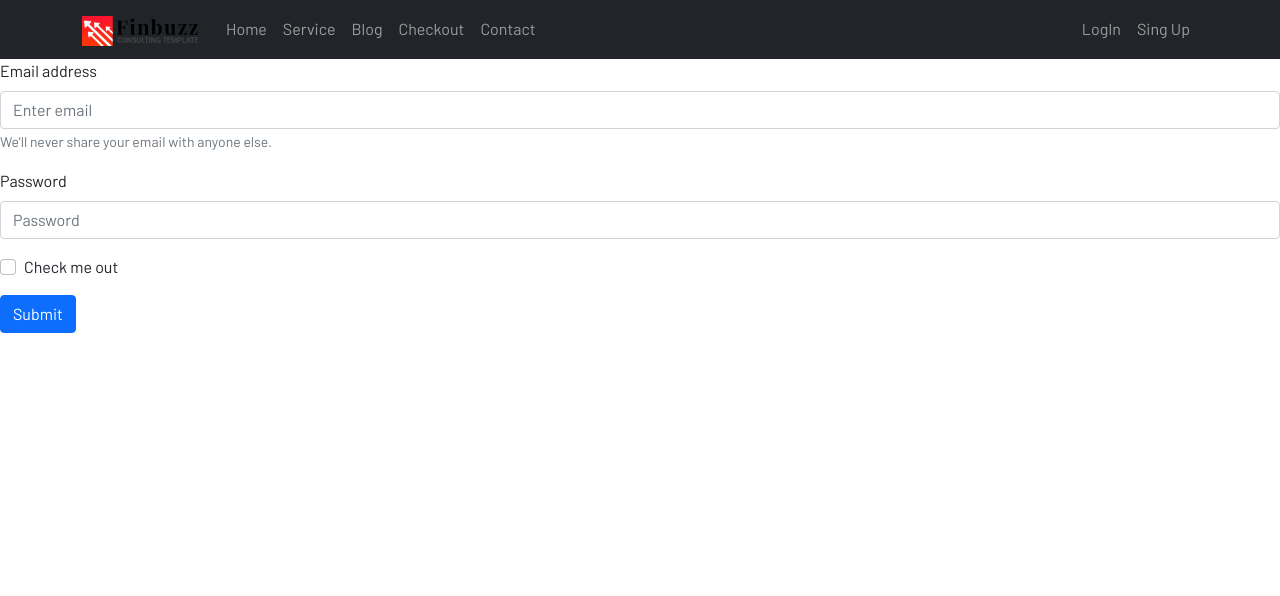
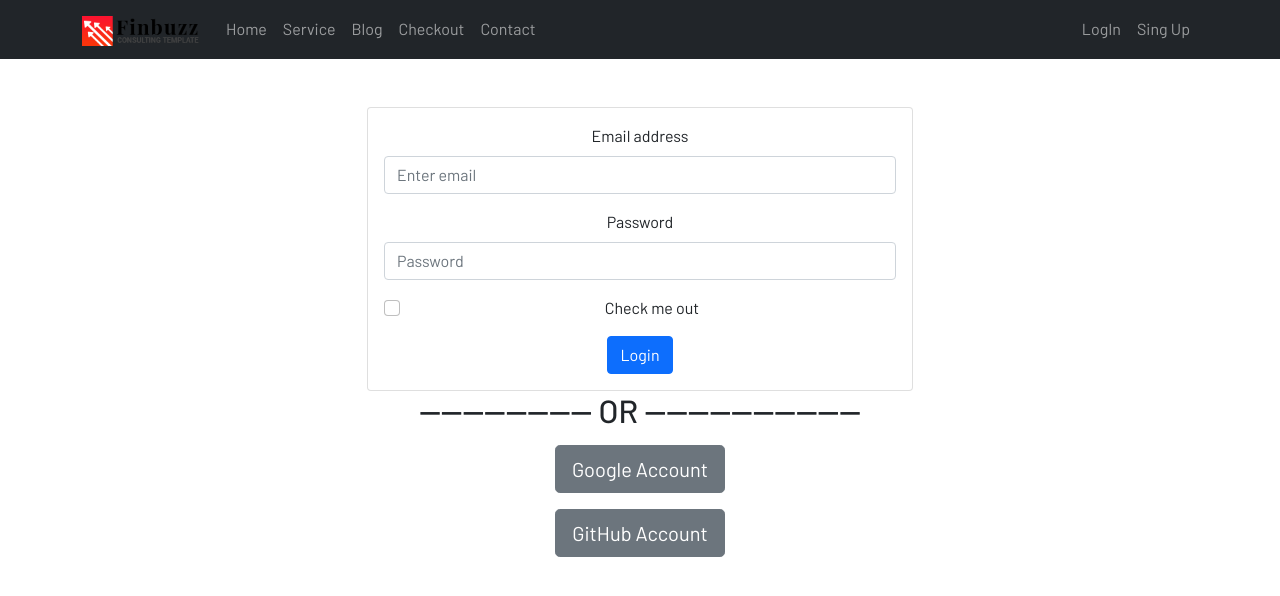
Before and after one commit to mkpbd/independent-service-provider, a React (Create React App) app: page /login in a window 1280 px wide. Shown: the top 596 px of the page. Built offline with nearby package versions, Linux system fonts and the light colour scheme.

Commit message:
singup form add

```diff
--- a/src/Pages/Login/Login.js
+++ b/src/Pages/Login/Login.js
@@ -1,16 +1,18 @@
 import React from "react";
-import { Button, Form } from "react-bootstrap";
+import { Button, Card, Col, Form } from "react-bootstrap";
+import { Link } from "react-router-dom";
 
 const Login = () => {
   return (
-    <div>
+    <div className="container py-5">
+      <div className="row">
+        <Col className="sm-8 col-lg-6 offset-lg-3 offset-sm-2">
+          <Card className="text-center">
+            <Card.Body>
               <Form>
                 <Form.Group className="mb-3" controlId="formBasicEmail">
                   <Form.Label>Email address</Form.Label>
                   <Form.Control type="email" placeholder="Enter email" />
-          <Form.Text className="text-muted">
-            We'll never share your email with anyone else.
-          </Form.Text>
                 </Form.Group>
 
                 <Form.Group className="mb-3" controlId="formBasicPassword">
@@ -21,12 +23,26 @@ const Login = () => {
                   <Form.Check type="checkbox" label="Check me out" />
                 </Form.Group>
                 <Button variant="primary" type="submit">
-          Submit
+                  Login
                 </Button>
               </Form>
+            </Card.Body>
+          </Card>
           {/* Social Media  Login  */}
 
+          <div className="text-center">
+            <h2>---------------- OR --------------------</h2>
+            <Button className="my-2 btn btn-lg btn-secondary">
+              Google Account
+            </Button>{" "}
+            <br></br>
+            <Button className="my-2 btn btn-lg btn-secondary">
+              GitHub Account
+            </Button>
 
+          </div>
+        </Col>
+      </div>
     </div>
   );
 };
--- a/src/Pages/Register/Register.js
+++ b/src/Pages/Register/Register.js
@@ -1,9 +1,13 @@
-import React from 'react';
-import { Button, Form } from 'react-bootstrap';
-import "./Register.css"
+import React from "react";
+import { Button, Col, Form } from "react-bootstrap";
+import { Link } from "react-router-dom";
+import "./Register.css";
 
 const Register = () => {
   return (
+    <div className="container">
+      <div className="row">
+        <Col className="col-sm-8 col-lg-6 offset-lg-3 offset-sm-2">
           <Form>
             <Form.Group className="mb-3" controlId="nameId">
               <Form.Label>Name</Form.Label>
@@ -24,6 +28,10 @@ const Register = () => {
               Submit
             </Button>
           </Form>
+          <h3 className="my-4 text-center text-secondary"><Link to='/login' className="text-decoration-none">Already account for login</Link></h3>
+        </Col>
+      </div>
+    </div>
   );
 };
 
```
Lines whose indentation alone changed are shown as unchanged.
